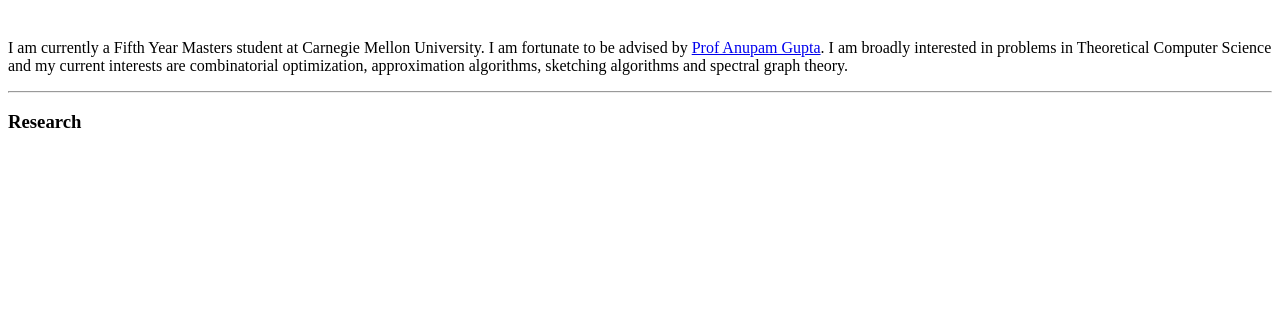
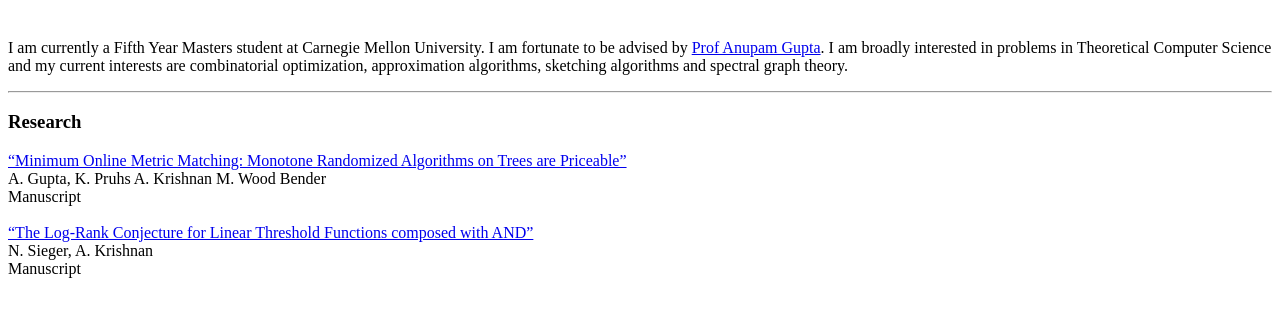
Before and after one commit to arkrishnCMU/arkrishnCMU.github.io, a plain HTML site: page index.html in a window 1280 px wide. Shown: the part 221-538 px from the top of the page. Drawn offline with Linux system fonts and the light colour scheme.

Commit message:
Update index.html

```diff
--- a/index.html
+++ b/index.html
@@ -23,6 +23,20 @@ I am currently a Fifth Year Masters student at Carnegie Mellon University. I am
 <hr />
 <h3>Research</h3>
 
+<a href="MonotonePricing.pdf">
+“Minimum Online Metric Matching: Monotone Randomized Algorithms on Trees are Priceable”</a><br>
+A. Gupta,
+K. Pruhs
+A. Krishnan
+M. Wood Bender<br>
+Manuscript<br><br>
+
+<a href="main.pdf">
+“The Log-Rank Conjecture for Linear Threshold
+Functions composed with AND”</a><br>
+N. Sieger,
+A. Krishnan<br>
+Manuscript<br><br>
 
 </body>
 </html>
```
